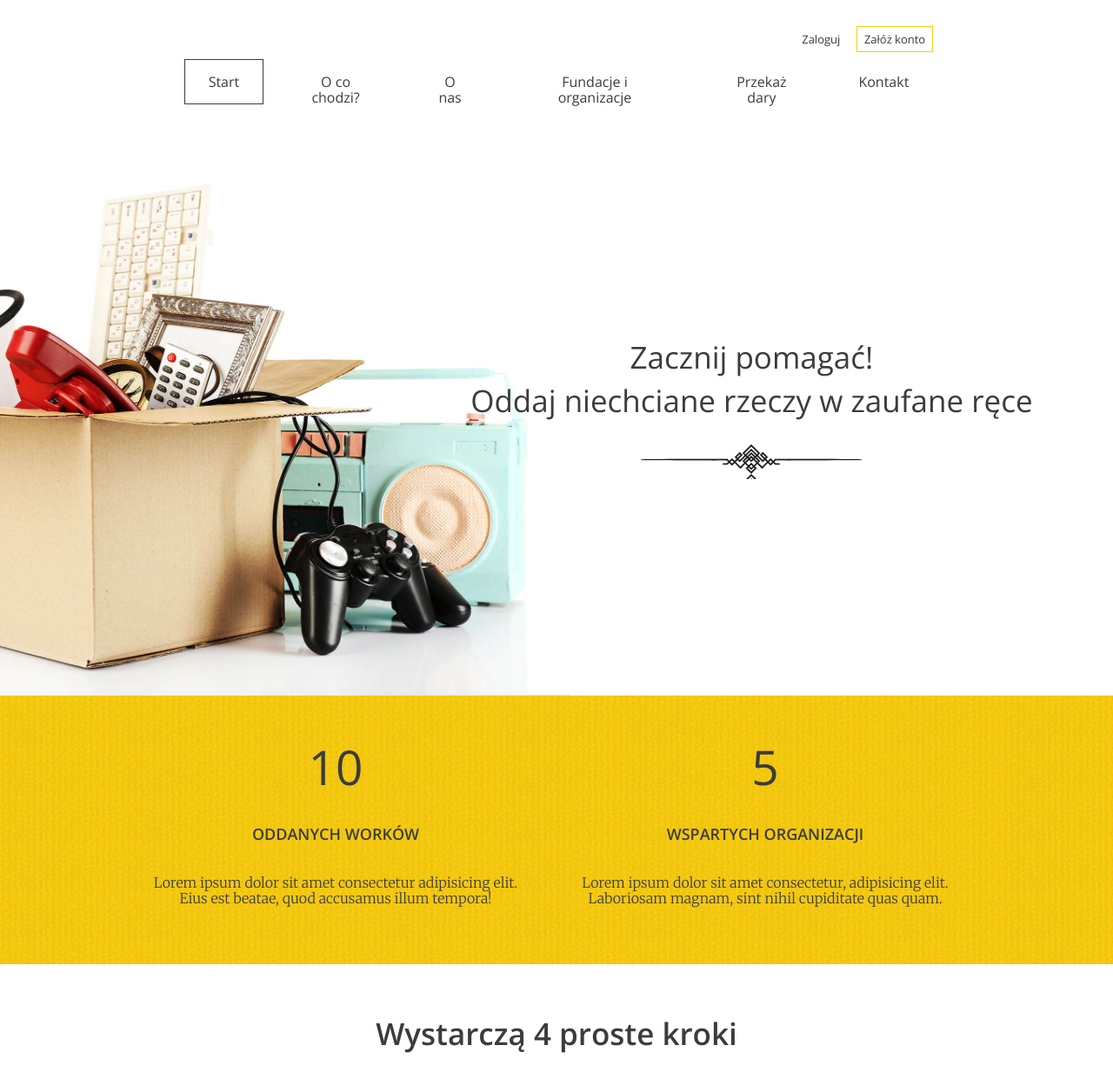
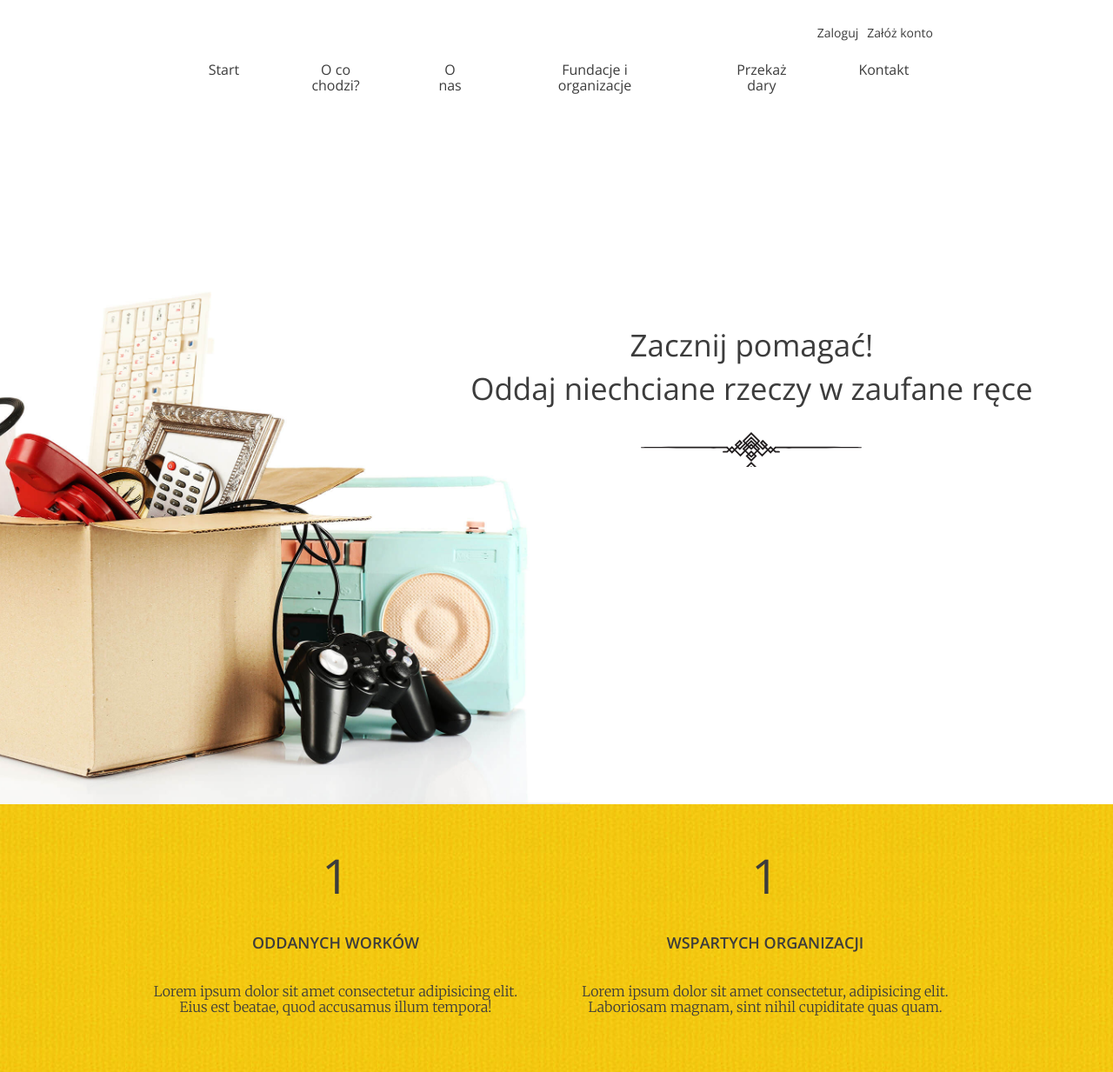
Before and after one commit to Kostrvba/GoodHand, a Django app: page / in a window 1280 px wide. Shown: the top 1233 px of the page at 87% size. Run offline with Django 4.2, Linux system fonts and the light colour scheme; data comes from the database, SQL or seed files in the repository; both versions use the stored data as it was after the commit.

Commit message:
navigation and navbar

```diff
--- a/GoodHands/views.py
+++ b/GoodHands/views.py
@@ -1,11 +1,14 @@
 from django.shortcuts import render
 from django.views import View
+from GoodHands.models import Donation, Institution
 
 
 class LandingPage(View):
 
     def get(self, request):
-        return render(request, 'index.html')
+        donations = Donation.objects.all().count()
+        organisations = Institution.objects.all().count()
+        return render(request, 'index.html', {'donations': donations, 'organisations': organisations})
 
 
 class AddDonation(View):
--- a/templates/base.html
+++ b/templates/base.html
@@ -9,6 +9,23 @@
     <link rel="stylesheet" href="{% static 'css/style.css' %}"/>
   </head>
   <body>
+  <header>
+      <nav class="container container--70">
+        <ul class="nav--actions">
+          <li><a href="{% url 'login' %}">Zaloguj</a></li>
+          <li class="highlighted"><a href="{% url 'register' %}">Załóż konto</a></li>
+        </ul>
+
+        <ul>
+          <li><a href="{% url 'main' %}" class="btn btn--without-border">Start</a></li>
+          <li><a href="{% url 'main' %}#steps" class="btn btn--without-border">O co chodzi?</a></li>
+          <li><a href="{% url 'main' %}#about-us" class="btn btn--without-border">O nas</a></li>
+          <li><a href="{% url 'main' %}#help" class="btn btn--without-border">Fundacje i organizacje</a></li>
+          <li><a href="{% url 'donation' %}" class="btn btn--without-border">Przekaż dary</a></li>
+          <li><a href="#contact" class="btn btn--without-border">Kontakt</a></li>
+        </ul>
+      </nav>
+    </header>
 
     {% block content %}
 
--- a/templates/form-confirmation.html
+++ b/templates/form-confirmation.html
@@ -1,3 +1,8 @@
+{% extends "base.html" %}
+
+{%  load static %}
+
+{% block content %}
 
   <body>
     <header class="header--form-page">
@@ -32,3 +37,4 @@
     <script src="{% static 'js/app.js' %}"></script>
   </body>
 </html>
+{% endblock %}
--- a/templates/form.html
+++ b/templates/form.html
@@ -1,7 +1,6 @@
 {% extends "base.html" %}
 
 {%  load static %}
-
 
 {% block content %}
 
--- a/templates/index.html
+++ b/templates/index.html
@@ -5,21 +5,7 @@
 {% block content %}
 
     <header class="header--main-page">
-      <nav class="container container--70">
-        <ul class="nav--actions">
-          <li><a href="" class="btn btn--small btn--without-border">Zaloguj</a></li>
-          <li><a href="#" class="btn btn--small btn--highlighted">Załóż konto</a></li>
-        </ul>
 
-        <ul>
-          <li><a href="" class="btn btn--without-border active">Start</a></li>
-          <li><a href="#steps" class="btn btn--without-border">O co chodzi?</a></li>
-          <li><a href="#about-us" class="btn btn--without-border">O nas</a></li>
-          <li><a href="#help" class="btn btn--without-border">Fundacje i organizacje</a></li>
-          <li><a href="form.html" class="btn btn--without-border">Przekaż dary</a></li>
-          <li><a href="#contact" class="btn btn--without-border">Kontakt</a></li>
-        </ul>
-      </nav>
 
       <div class="slogan container container--90">
         <div class="slogan--item">
@@ -34,13 +20,13 @@
     <section id="stats" class="stats">
       <div class="container container--85">
         <div class="stats--item">
-          <em>10</em>
+          <em>{{ donations }}</em>
           <h3>Oddanych worków</h3>
           <p>Lorem ipsum dolor sit amet consectetur adipisicing elit. Eius est beatae, quod accusamus illum tempora!</p>
         </div>
 
         <div class="stats--item">
-          <em>5</em>
+          <em>{{ organisations }}</em>
           <h3>Wspartych organizacji</h3>
           <p>Lorem ipsum dolor sit amet consectetur, adipisicing elit. Laboriosam magnam, sint nihil cupiditate quas quam.</p>
         </div>
@@ -74,7 +60,7 @@
         </div>
       </div>
 
-      <a href="#" class="btn btn--large">Załóż konto</a>
+      <a href="{% url 'register' %}" class="btn btn--large">Załóż konto</a>
     </section>
 
     <section id="about-us" class="about-us">
```
Also changed, not shown: templates/login.html (+6 -18 lines), templates/register.html (+6 -20 lines), db.sqlite3.
